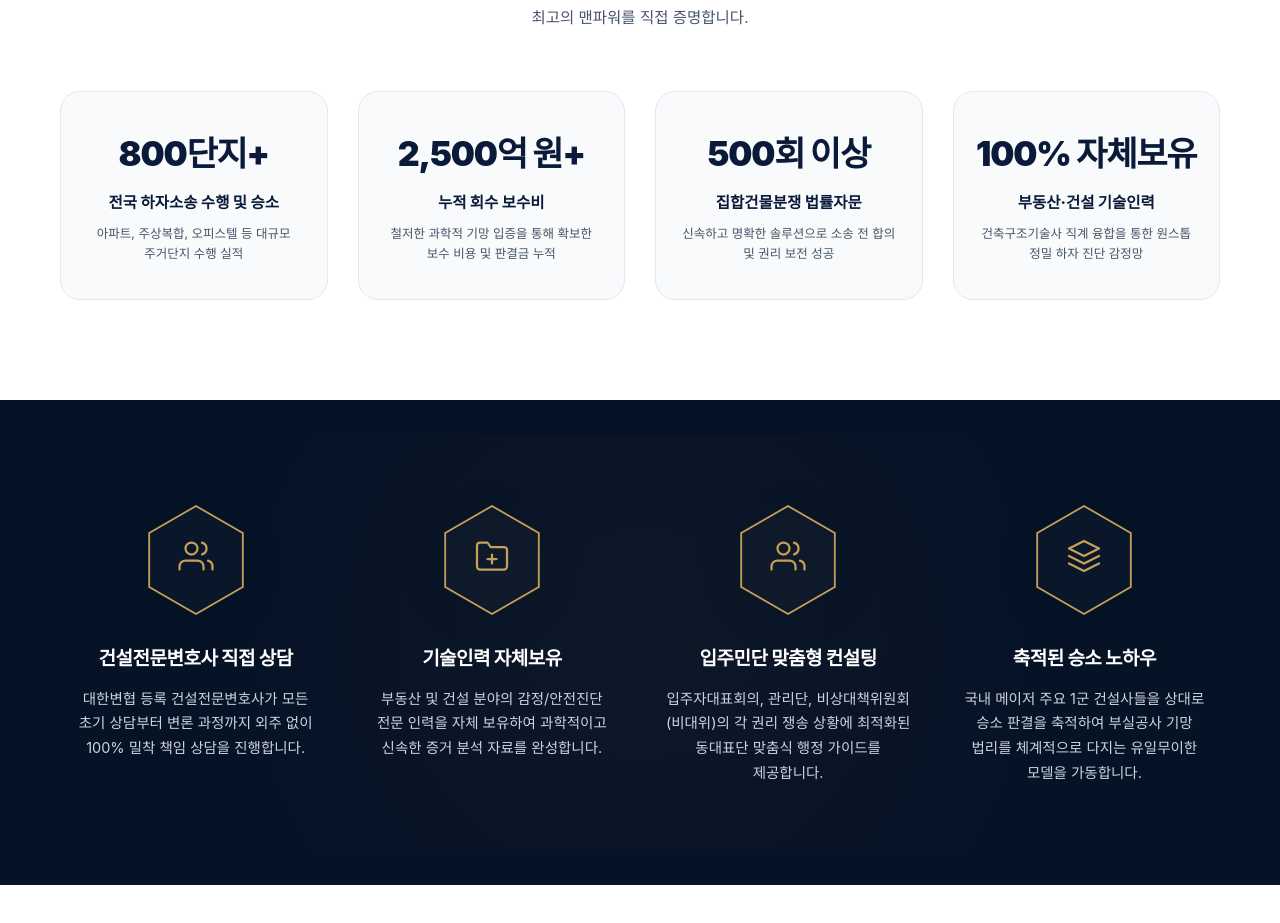
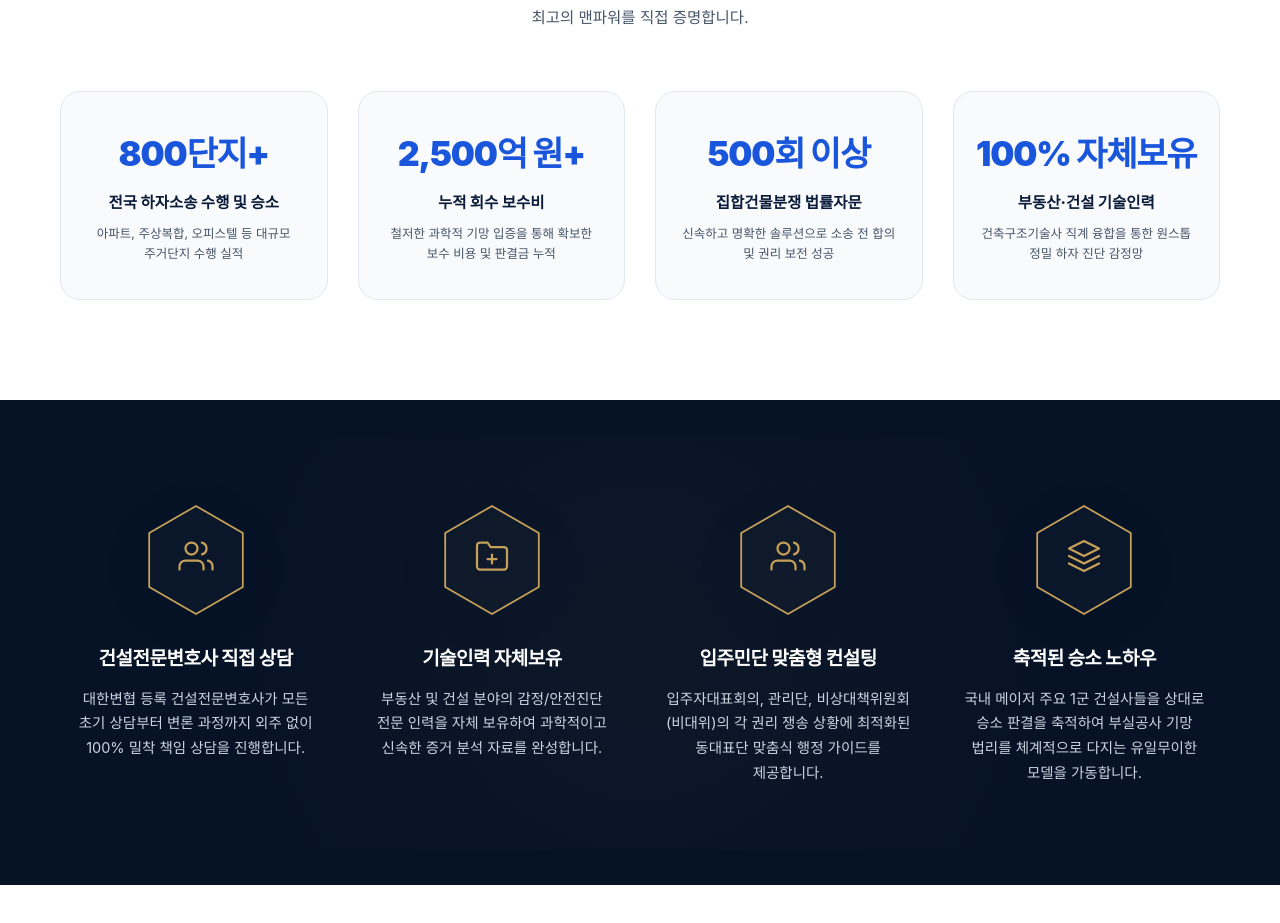
Before and after one commit to 2026flowlaw-cpu/flow, a Next.js app: page /practice/defect-litigation in a window 1280 px wide. Shown: the part 904-1827 px from the top of the page. Built offline with nearby package versions, Linux system fonts and the light colour scheme; no server answers.

Commit message:
style: change defect achievements numbers to premium trust sapphire blue

```diff
--- a/src/components/DefectPromise/DefectPromise.module.css
+++ b/src/components/DefectPromise/DefectPromise.module.css
@@ -74,7 +74,7 @@
 .metricNum {
   font-size: 34px; /* Reduced to fit on one line perfectly */
   font-weight: 900;
-  color: #0A1B39;
+  color: #1a56db; /* Premium Trust Sapphire Blue for professional highlight */
   margin-bottom: 10px;
   letter-spacing: -1.2px;
   white-space: nowrap; /* Prevent any split or wrapping */
```
